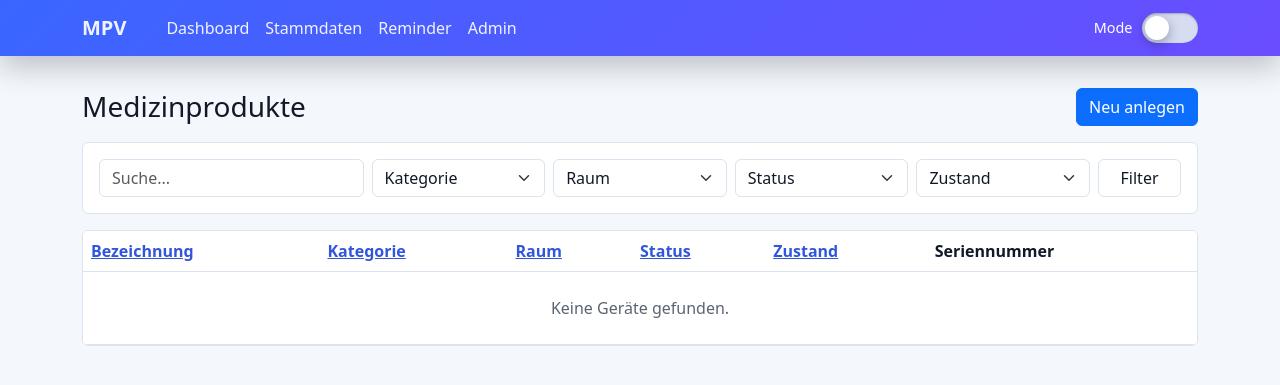
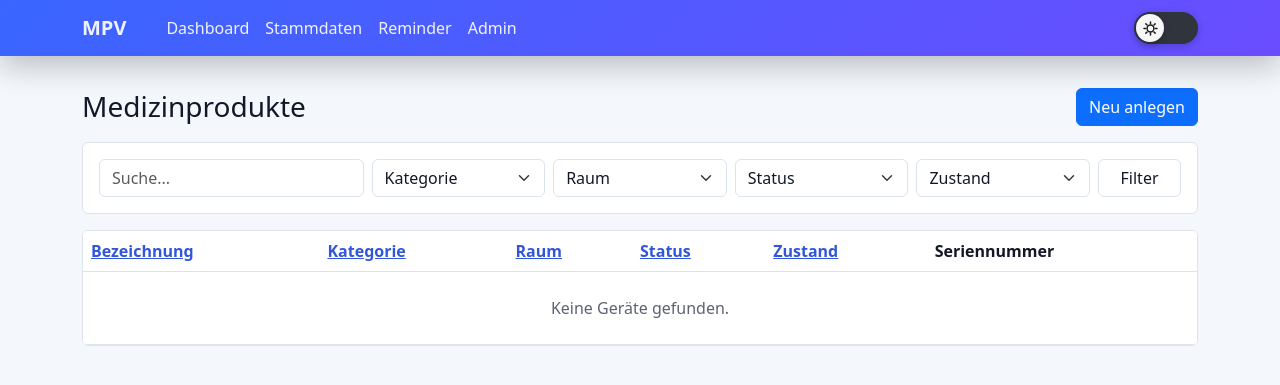
Before and after one commit to fjhzi/MPV, a Django app: page / in a window 1280 px wide. Shown: the top 385 px of the page. Run offline with Django 5.2, Linux system fonts and the light colour scheme; data that the repository does not hold is empty.

Commit message:
refactor(ui): simplify theme toggle to match reference mock

```diff
--- a/templates/base.html
+++ b/templates/base.html
@@ -18,8 +18,6 @@
       --mpv-muted: #5b6472;
       --row-overdue: #f8d7da;
       --row-warning: #fff3cd;
-      --toggle-track: #d6ddf0;
-      --toggle-knob: #ffffff;
     }
 
     html[data-theme="dark"] {
@@ -34,8 +32,6 @@
       --mpv-muted: #afbdd6;
       --row-overdue: rgba(248, 88, 112, 0.25);
       --row-warning: rgba(255, 201, 87, 0.22);
-      --toggle-track: #3a4d70;
-      --toggle-knob: #f9f3c4;
     }
 
     body {
@@ -66,56 +62,84 @@
     .theme-toggle {
       display: inline-flex;
       align-items: center;
-      gap: 0.6rem;
-      color: #fff;
-      font-size: 0.9rem;
       user-select: none;
     }
 
     .theme-toggle input {
-      display: none;
+      position: absolute;
+      opacity: 0;
+      width: 0;
+      height: 0;
     }
 
     .theme-toggle .track {
       position: relative;
-      width: 56px;
-      height: 30px;
+      width: 64px;
+      height: 32px;
       border-radius: 999px;
-      background: var(--toggle-track);
+      background: #2f343d;
+      box-shadow: 0 2px 8px rgba(0, 0, 0, 0.2);
+      cursor: pointer;
       transition: background-color 0.25s ease;
-      box-shadow: inset 0 1px 2px rgba(0, 0, 0, 0.25);
-      cursor: pointer;
+      display: block;
     }
 
-    .theme-toggle .track::before {
-      content: "☀️";
+    .theme-toggle .thumb {
       position: absolute;
-      top: 4px;
-      left: 6px;
-      font-size: 14px;
-      opacity: 0.85;
+      top: 2px;
+      left: 2px;
+      width: 28px;
+      height: 28px;
+      border-radius: 50%;
+      background: #f6f6f6;
+      box-shadow: 0 2px 6px rgba(0, 0, 0, 0.22);
+      transition: transform 0.25s ease, background-color 0.25s ease;
     }
 
-    .theme-toggle .knob {
+    .theme-toggle .icon {
       position: absolute;
-      top: 3px;
-      left: 3px;
-      width: 24px;
-      height: 24px;
-      border-radius: 50%;
-      background: var(--toggle-knob);
-      transition: transform 0.28s cubic-bezier(.34, 1.56, .64, 1), background-color 0.25s ease;
-      box-shadow: 0 4px 12px rgba(15, 23, 36, 0.35);
+      inset: 0;
+      display: grid;
+      place-items: center;
+      transition: opacity 0.2s ease;
     }
 
-    .theme-toggle input:checked + .track .knob {
-      transform: translateX(26px);
+    .theme-toggle .icon svg {
+      width: 17px;
+      height: 17px;
+      display: block;
     }
 
-    .theme-toggle input:checked + .track::before {
-      content: "🌙";
-      left: auto;
-      right: 7px;
+    .theme-toggle .icon-sun {
+      color: #1b1f24;
+      opacity: 1;
+    }
+
+    .theme-toggle .icon-moon {
+      color: #ffffff;
+      opacity: 0;
+    }
+
+    .theme-toggle input:checked + .track {
+      background: #f3f3f3;
+    }
+
+    .theme-toggle input:checked + .track .thumb {
+      transform: translateX(32px);
+      background: #000000;
+    }
+
+    .theme-toggle input:checked + .track .icon-sun {
+      opacity: 0;
+    }
+
+    .theme-toggle input:checked + .track .icon-moon {
+      opacity: 1;
+    }
+
+    .theme-toggle input:focus-visible + .track {
+      outline: 2px solid rgba(255, 255, 255, 0.95);
+      outline-offset: 2px;
     }
 
     .card,
@@ -169,9 +193,22 @@
     </div>
 
     <label class="theme-toggle mb-0" for="theme-switch">
-      <span>Mode</span>
       <input type="checkbox" id="theme-switch" aria-label="Dark Mode umschalten">
-      <span class="track"><span class="knob"></span></span>
+      <span class="track">
+        <span class="thumb" aria-hidden="true">
+          <span class="icon icon-sun">
+            <svg viewBox="0 0 24 24" fill="none" xmlns="http://www.w3.org/2000/svg">
+              <circle cx="12" cy="12" r="4.8" stroke="currentColor" stroke-width="2.1"/>
+              <path d="M12 2.8V5.2M12 18.8V21.2M21.2 12H18.8M5.2 12H2.8M18.55 5.45L16.85 7.15M7.15 16.85L5.45 18.55M18.55 18.55L16.85 16.85M7.15 7.15L5.45 5.45" stroke="currentColor" stroke-width="2.1" stroke-linecap="round"/>
+            </svg>
+          </span>
+          <span class="icon icon-moon">
+            <svg viewBox="0 0 24 24" fill="none" xmlns="http://www.w3.org/2000/svg">
+              <path d="M15.5 3.8C13.1 5.1 11.5 7.7 11.5 10.7C11.5 15 15 18.5 19.3 18.5C20.1 18.5 20.8 18.4 21.5 18.1C20.2 20.5 17.7 22.1 14.7 22.1C10 22.1 6.2 18.3 6.2 13.6C6.2 9.8 8.7 6.5 12.1 5.1C13.1 4.7 14.3 4.2 15.5 3.8Z" fill="currentColor"/>
+            </svg>
+          </span>
+        </span>
+      </span>
     </label>
   </div>
 </nav>
```
